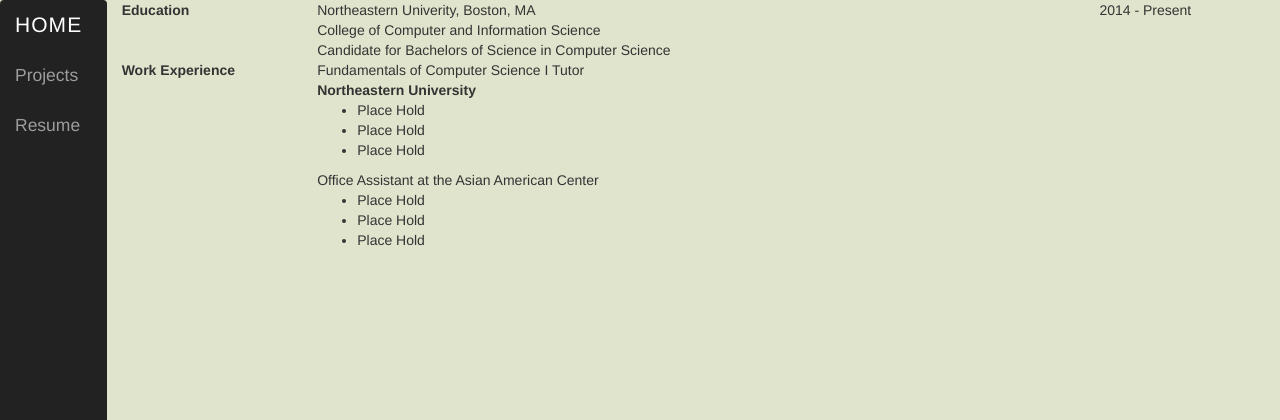
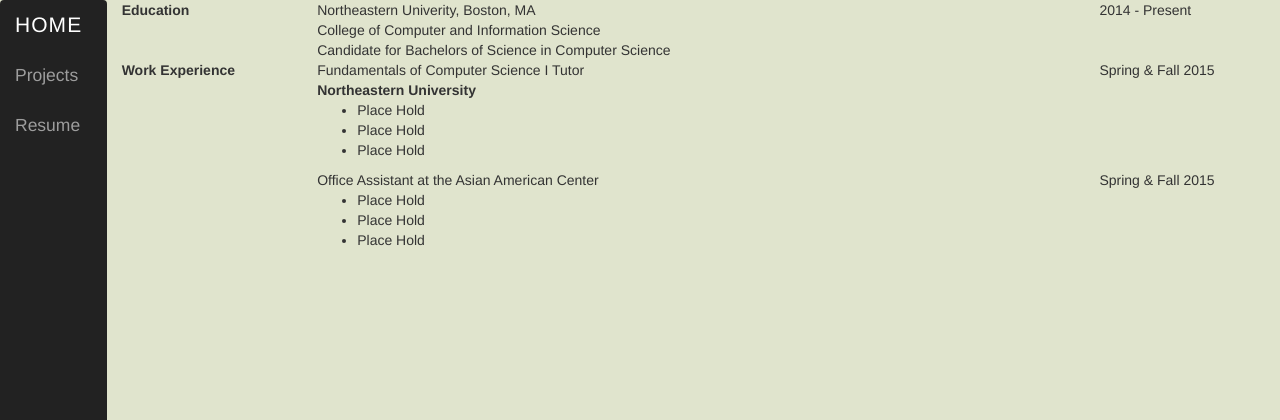
Before and after one commit to Guo-William/Personal-Website, a PHP site: page /pages/Resume.php in a window 1280 px wide. Shown: the top 420 px of the page. Run offline with PHP 8.4, Linux system fonts and the light colour scheme; some libraries are stand-ins or nearby versions.

Commit message:
added times for jobs

```diff
--- a/pages/Resume.php
+++ b/pages/Resume.php
@@ -52,6 +52,9 @@
             <li>Place Hold</li>
           </ul>
         </div>
+        <div class="col-xs-1 col-sm-1 col-md-2 col-lg-2">
+          Spring & Fall 2015
+        </div>
       </div>
 
       <div class="row">
@@ -63,6 +66,9 @@
             <li>Place Hold</li>
           </ul>
         </div>
+        <div class="col-xs-1 col-sm-1 col-md-2 col-lg-2">
+          Spring & Fall 2015
+        </div>
       </div>
 
     </div>
```
